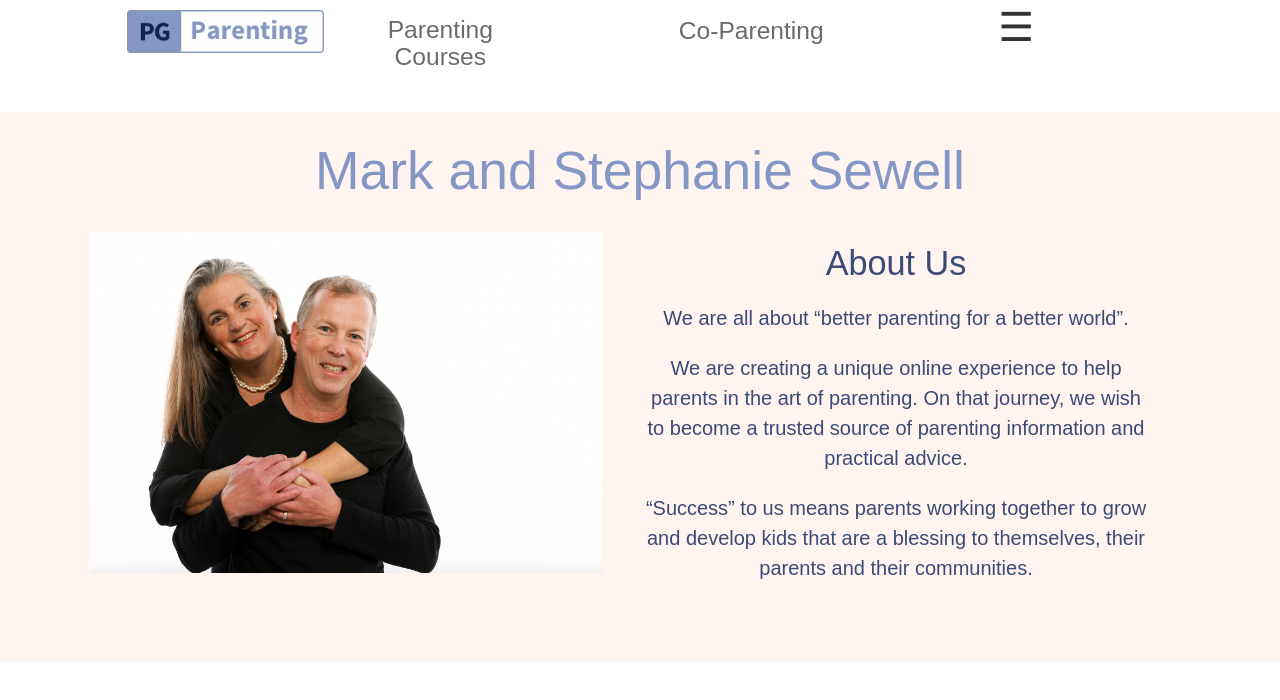
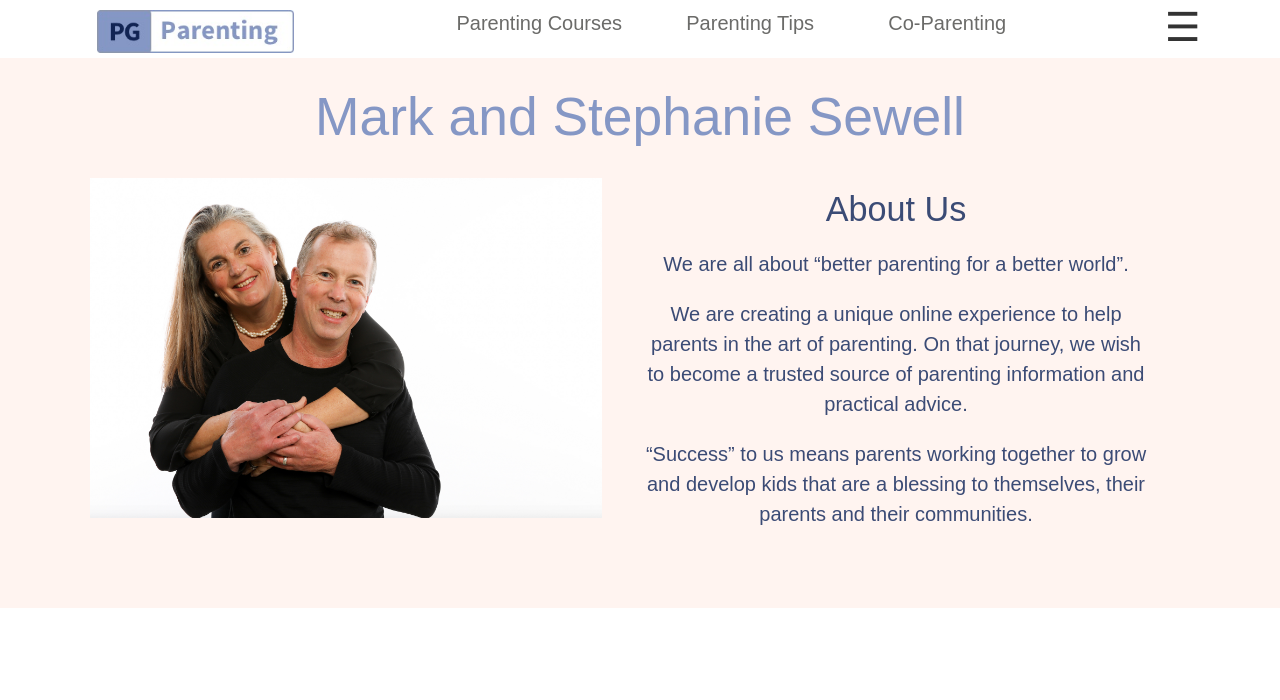
Before and after one commit to Brontesewell/pgparenting_client, a React (Create React App) app: page /about-us in a window 1280 px wide. Shown: the top 700 px of the page. Built offline with nearby package versions, Linux system fonts and the light colour scheme; no server answers.

Commit message:
nav bar added parenting tips

```diff
--- a/src/App.css
+++ b/src/App.css
@@ -344,7 +344,7 @@ color: black;
   color: black;
       float: left;
       margin-top: 10px;
-      margin-left: -20px;
+      margin-left: -50px;
       width: 20%;
   }
 
@@ -527,9 +527,8 @@ div.menu-container {
 
 .menu-item{
 	width: 15%;
-  float: left;
+  float: right;
  position: relative;
-margin-left: 20px;
 }
 
 .menu-item a {
@@ -547,11 +546,11 @@ margin-left: 20px;
 }
 
 #menu-item-p{
+  float: right;
 color: #6B6b69;
 cursor: pointer;
-}
-
-
+font-size: 20px;
+}
 
 .menu-item a:link, .menu-itema:visited {
   color: #6B6b69;
@@ -568,12 +567,12 @@ cursor: pointer;
   background-color: white;
 	list-style-type: none;
   height: 0px;
-  margin-left: 5px;
+  margin-left: 40px;
 	overflow: hidden;
     position: absolute;
     left: 0;
     top: 100%;
-    width: 95%;
+    width: 80%;
     border-radius: 5px;
 
 	-webkit-transition: height 1s ease;
@@ -597,9 +596,9 @@ cursor: pointer;
 	border-radius: 0px;
   margin-top: -13px;
   margin-bottom: -5px;
+  margin-left: -10px;
   text-align: center;
   height: 35px;
-  margin-left: 7px;
 }
 
 .menu-item a:hover{
@@ -613,6 +612,101 @@ cursor: pointer;
  color: white;
  background-color: #8597C5;
 }
+
+
+
+
+
+
+
+.menu-item-tips{
+	width: 15%;
+  float: right;
+ position: relative;
+}
+
+.menu-item-tips a {
+	padding: 5px 0 5px 0;
+	font-size: 25px;
+	text-decoration: none;
+  border-radius: 5px;
+  color: white;
+	margin: 0 10px 0 10px;
+  display: block;
+}
+
+#menu-item-tips-p:hover{
+  color: #8597C5;
+}
+
+#menu-item-p{
+  float: right;
+color: #6B6b69;
+cursor: pointer;
+font-size: 20px;
+}
+
+.menu-item-tips a:link, .menu-item-tipsa:visited {
+  color: #6B6b69;
+  cursor: pointer;
+}
+
+.menu-item-tips a:hover, .menu-item-tips a:active {
+	color: #8597C5;
+  cursor: pointer;
+}
+
+.menu-item-tips ul {
+  margin-top: 2px;
+  background-color: white;
+	list-style-type: none;
+  height: 0px;
+  margin-left: 67px;
+	overflow: hidden;
+    position: absolute;
+    left: 0;
+    top: 100%;
+    width: 65%;
+
+    border-radius: 5px;
+
+	-webkit-transition: height 1s ease;
+    -moz-transition: height 1s ease;
+    -o-transition: height 1s ease;
+    -ms-transition: height 1s ease;
+    transition: height 1s ease;
+}
+
+.menu-item-tips:hover ul {
+  /* height: 370px; */
+  cursor: pointer;
+  height: 235px;
+  background-color: #8597C5;
+}
+
+.menu-item-tips ul li a {
+	font-size: 19px;
+	width: 80%;
+	margin: 0 auto 0 auto;
+	border-radius: 0px;
+  margin-top: -13px;
+  margin-bottom: -5px;
+  margin-left: -20px;
+  text-align: center;
+  height: 35px;
+}
+
+.menu-item-tips a:hover{
+  color: white;
+}
+
+
+
+
+
+
+
+
 
 #scroller{
   color: #516496;
@@ -743,13 +837,7 @@ cursor: pointer;
     position: relative;
     margin-top: 4px;
     cursor: pointer;
-    margin-right: -60px;
-}
-
-
-
-#nav-text{
-
+    margin-right: -100px;
 }
 
 .menu-item-nav a {
@@ -762,6 +850,10 @@ cursor: pointer;
   display: block;
 }
 
+#menu-item-nav-threelines{
+  float:right;
+}
+
 #menu-item-nav-threelines:hover{
   color: #8597C5;
 }
@@ -780,7 +872,7 @@ cursor: pointer;
   background-color: white;
 	list-style-type: none;
   height: 0px;
-  margin-left: 20px;
+  margin-left: 50px;
 	overflow: hidden;
     position: absolute;
     left: 0;
@@ -806,7 +898,7 @@ cursor: pointer;
 	width: 80%;
 	margin: 0 auto 0 auto;
 	border-radius: 0px;
-	margin-top: -5px;
+  margin-top: -5px;
 }
 
 
--- a/src/containers/Navbar.js
+++ b/src/containers/Navbar.js
@@ -11,31 +11,17 @@ class Navbar extends Component {
     container = React.createRef();
     state = {
       firstName: this.props.currentUser.first_name,
+      button: "☰",
     };
 
-    // componentDidMount() {
-    //   document.addEventListener("mousedown", this.handleClickOutside);
-    // }
 
-    // componentWillUnmount() {
-    //   document.removeEventListener("mousedown", this.handleClickOutside);
-    // }
+    clickButton = () => {
+      this.setState({
+        button: "X"
+      })
+    }
 
-    // handleClickOutside = event => {
-    //   if (this.container.current && !this.container.current.contains(event.target)) {
-    //     this.setState({
-    //       open: false,
-    //     });
-    //   }
-    // };
 
-    // handleButtonClick = () => {
-    //   this.setState(state => {
-    //     return {
-    //       open: !state.open,
-    //     };
-    //   });
-    // };
 
     handleSignOut = e => {
         localStorage.clear()
@@ -56,7 +42,7 @@ class Navbar extends Component {
 
         <div class="menu-item-nav">
 
-                    <button type="button" id="menu-item-nav-threelines" class="button">☰</button>
+                    <button type="button" id="menu-item-nav-threelines" class="button">{this.state.button}</button>
                     <div class="container">
                    <ul>
 
@@ -75,37 +61,31 @@ class Navbar extends Component {
 
 
 
+              </div>
+
+                   <div class="menu-item">
+                          <h6 onClick={() =>  window.location.href='/co-parents'}   id="menu-item-p">Co-Parenting</h6>
+
+                          </div>
 
 
-                    {/* <div className="container-nav" id="overlay" ref={this.container}>
-                      <button type="button" class="button" onClick={this.handleButtonClick}>
-                        ☰
-                      </button>
-                      {this.state.open && (
-                        <div class="container">
-                          <ul>
-                      <br></br>
-                      <br></br>
-                            <li><Link to = '/home'>Home</Link></li>
-                            <li>Our Mission</li>
-                            <li><Link to = '/profile' >My Family</Link></li>
-                            <li>Chatroom</li>
-                            <li>Shop</li>
-                            <li>Contact Us</li>
-                            <li><Link to = '/' onClick={this.handleSignOut}>Sign Out</Link></li>
-                          </ul>
-                        </div>
-                      )}
-                    </div> */}
+        <div class="menu-item-tips">
+              <h6 id="menu-item-p">Parenting Tips</h6>
+                   <ul>
 
-
-                </div>
-
-
+                   <li className="parent-lis"><a href="/baby">0-12mths</a></li>
+                       <li className="parent-lis"><a href="/toddler">1-2yrs</a></li>
+                        <li className="parent-lis"><a href="/pre_school"> 3-5yrs</a></li>
+                        <li className="parent-lis"><a href="/primary_school"> 6-10yrs</a></li>
+                         <li className="parent-lis"><a href="/preteen">11-12yrs</a></li>
+                        <li  className="parent-lis"><a href="/teen">13-18yrs</a></li>
+                        <li className="parent-lis"><a href="/young_adults">19-25yrs</a></li>
+                   </ul>
+        </div>
 
 
        <div class="menu-item">
-                <h5 id="menu-item-p">Parenting Courses</h5>
+                <h6 id="menu-item-p">Parenting Courses</h6>
                    <ul>
 
                         <li className="parent-lis"><a href="/baby">0-12mths</a></li>
@@ -119,25 +99,6 @@ class Navbar extends Component {
                    </ul>
         </div>
 
-        {/* <div class="menu-item">
-      <Link to = '/parenting-tips' className="parenting-links">Parenting Tips</Link>
-                   <ul>
-
-                        <li><a href="/baby">0-12mths</a></li>
-                       <li><a href="/toddler">1-2yrs</a></li>
-                        <li><a href="/pre_school"> 3-5yrs</a></li>
-                        <li><a href="/primary_school"> 6-10yrs</a></li>
-                         <li><a href="/preteen">11-12yrs</a></li>
-                        <li><a href="/teen">13-18yrs</a></li>
-                        <li><a href="/young_adults">19-25yrs</a></li>
-                   </ul>
-
-
-        </div> */}
-        <div class="menu-item-co-parent">
-               <h5 onClick={() =>  window.location.href='/co-parents'}   id="menu-item-p">Co-Parenting</h5>
-
-               </div>
 
         <br></br>
 
```
